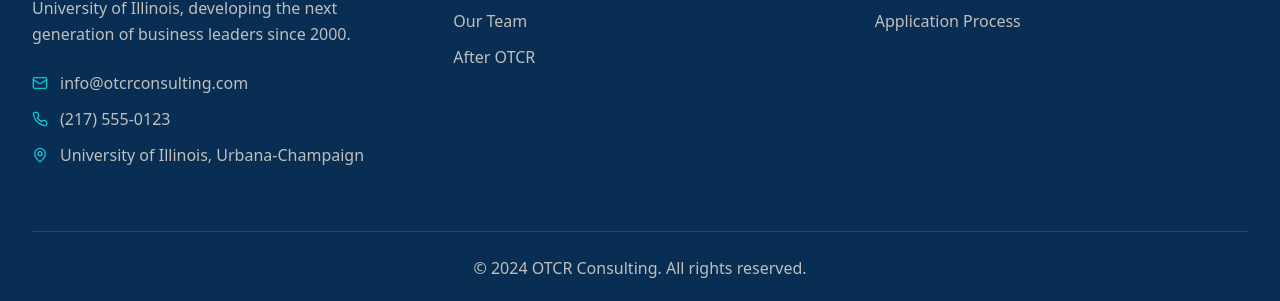
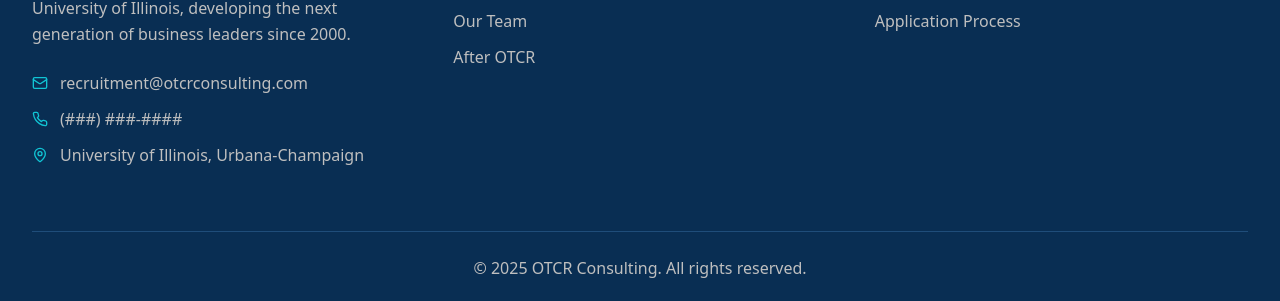
Before and after one commit to Raaghav-Pillai/otcr-consulting, a React (Vite) app: page /join in a window 1280 px wide. Shown: the part 4212-4513 px from the top of the page. Built offline with nearby package versions, Linux system fonts and the light colour scheme.

Commit message:
fixed footer email

```diff
--- a/src/components/Footer.tsx
+++ b/src/components/Footer.tsx
@@ -35,11 +35,11 @@ const Footer = () => {
                 <div className="space-y-3">
                   <div className="flex items-center space-x-3 group hover:text-accent transition-colors duration-300">
                     <Mail className="w-4 h-4 text-accent group-hover:scale-110 transition-transform duration-300" />
-                    <span className="text-muted-foreground group-hover:text-accent transition-colors duration-300">info@otcrconsulting.com</span>
+                    <span className="text-muted-foreground group-hover:text-accent transition-colors duration-300">recruitment@otcrconsulting.com</span>
                   </div>
                   <div className="flex items-center space-x-3 group hover:text-accent transition-colors duration-300">
                     <Phone className="w-4 h-4 text-accent group-hover:scale-110 transition-transform duration-300" />
-                    <span className="text-muted-foreground group-hover:text-accent transition-colors duration-300">(217) 555-0123</span>
+                    <span className="text-muted-foreground group-hover:text-accent transition-colors duration-300">(###) ###-####</span>
                   </div>
                   <div className="flex items-center space-x-3 group hover:text-accent transition-colors duration-300">
                     <MapPin className="w-4 h-4 text-accent group-hover:scale-110 transition-transform duration-300" />
@@ -93,7 +93,7 @@ const Footer = () => {
         <FadeContent delay={0.4}>
           <div className="border-t border-border py-6 text-center">
             <p className="text-muted-foreground">
-              © 2024 OTCR Consulting. All rights reserved.
+              © 2025 OTCR Consulting. All rights reserved.
             </p>
           </div>
         </FadeContent>
```
